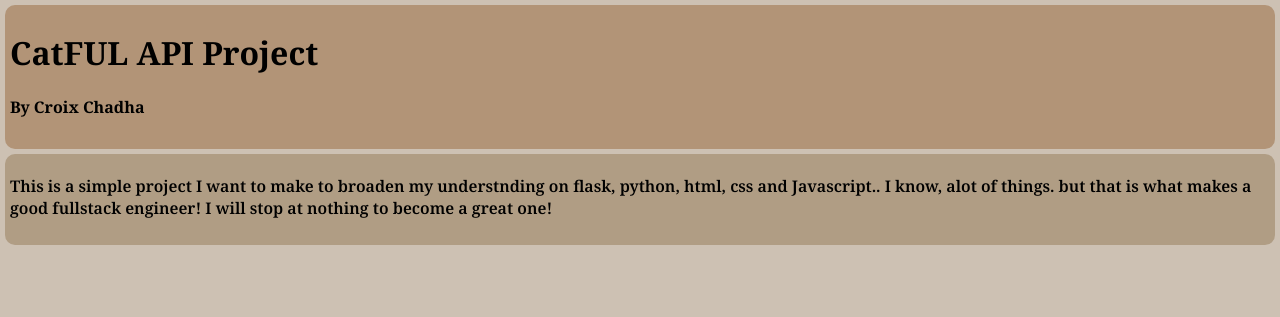
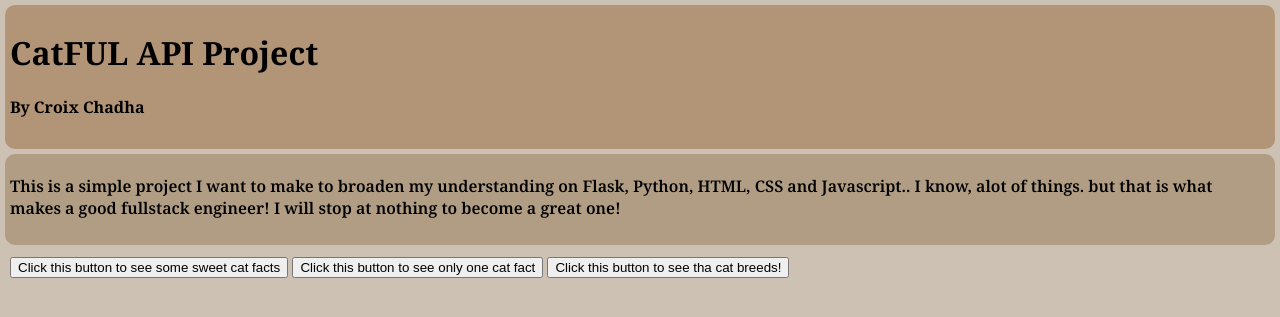
Before and after one commit to CroixChadha/Practice, a Flask app: page / in a window 1280 px wide. Shown: the top 317 px of the page. Run offline with Flask 3, Linux system fonts and the light colour scheme.

Commit message:
added some more text and started setting up the buttons. Will add the JS tomorrow or whenever I get the time to do it! I have never done anything with JS before but who knows I might like it

```diff
--- a/Cat-API-Project/static/css/main.css
+++ b/Cat-API-Project/static/css/main.css
@@ -36,3 +36,17 @@ head {
 .smallt {
     align-items:last baseline;
 }
+
+.button {
+    font-family: 'Noto Serif';
+    font-weight: 600;
+    border-radius: 10px;
+    padding-left: 5px;
+    padding-bottom: 10px;
+    padding-right: 10px;
+    margin-right: 10px;
+    margin-left: 20px;
+    padding-top: 5px;
+    margin: 5px;
+
+}
--- a/Cat-API-Project/templates/index.html
+++ b/Cat-API-Project/templates/index.html
@@ -10,6 +10,13 @@
     <h4 class="smallt">By Croix Chadha</h4>
 </div>
 <div id="intro-p" class="paragraph">
-    <p>This is a simple project I want to make to broaden my understnding on flask, python, html, css and Javascript.. I know, alot of things. but that is what makes a good fullstack engineer! I will stop at nothing to become a great one!</p>
+    <p>This is a simple project I want to make to broaden my understanding on Flask, Python, HTML, CSS and Javascript.. I know, alot of things. but that is what makes a good fullstack engineer! I will stop at nothing to become a great one!</p>
+</div>
+
+<div class="button" id="button" style="color: #A69888;">
+    <button>Click this button to see some sweet cat facts</button>
+    <button>Click this button to see only one cat fact</button>
+    <button>Click this button to see tha cat breeds!</button>
+
 </div>
 {% endblock %}
```
